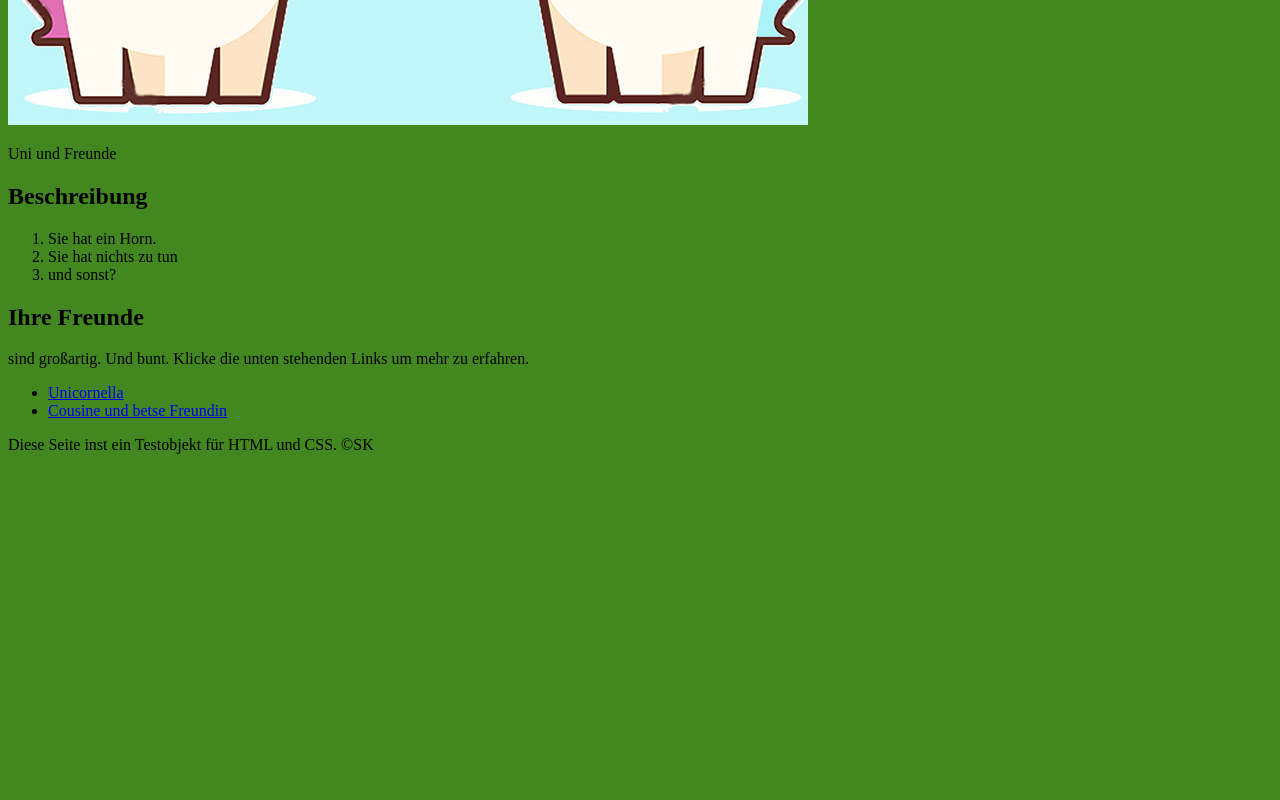
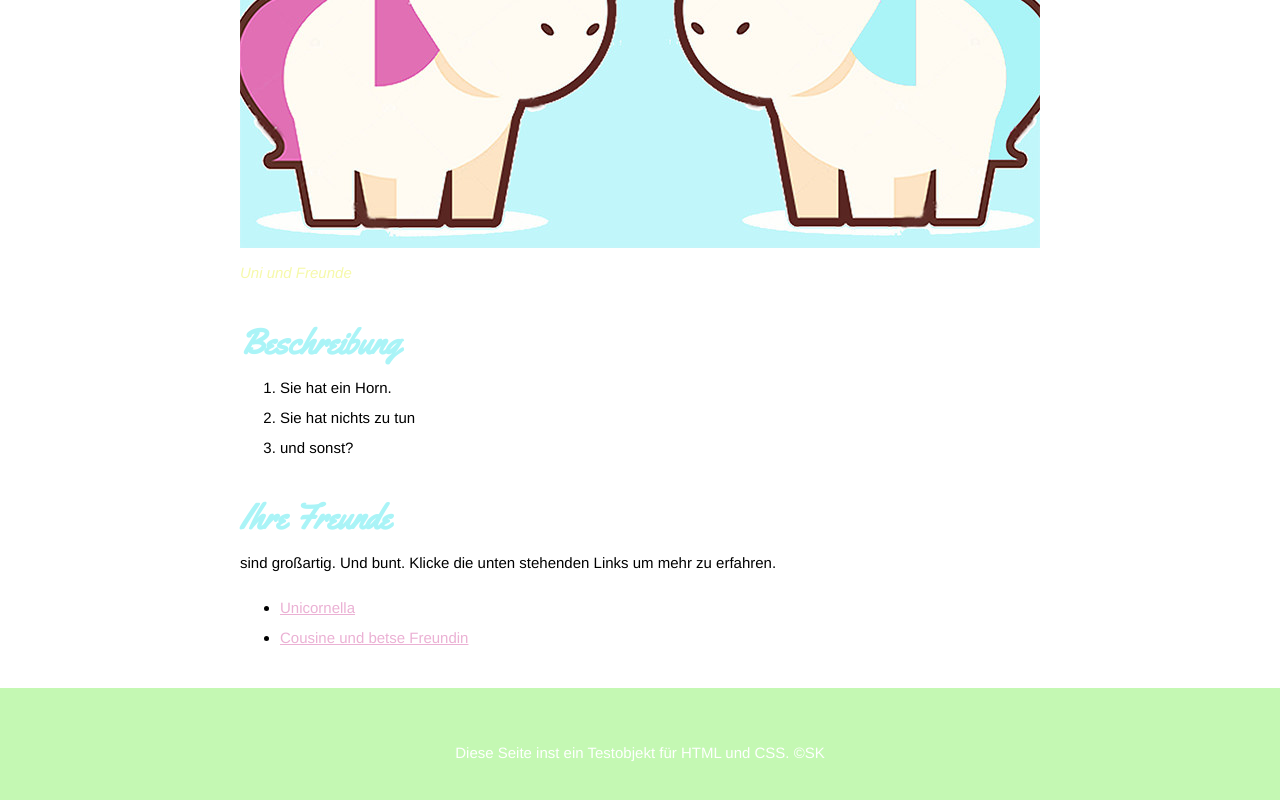
Before and after one commit to SophiekSteiner/first-try, a plain HTML site: page index.html in a window 1280 px wide. Shown: the part 1248-2048 px from the top of the page. Before the commit the page ends 1718 px from the top, so only its background shows below. Drawn offline with Linux system fonts and the light colour scheme; files that its build step writes are made by us from their sources.

Commit message:
css done

```diff
--- /dev/null
+++ b/css/unicorn.css
@@ -0,0 +1,74 @@
+body{
+	margin: 0;
+	font-family: Helvetica, Arial, sans-serif;
+	font-size: 15px;
+	line-height: 30px;
+}
+
+header{
+	background-color: #C4F8B3;
+	text-align: center;
+	padding-top: 50px;
+	padding-bottom: 2px;
+}
+
+h1, h2{
+	font-family: 'Yellowtail', cursive;
+}
+
+header h1{
+	color: white;
+	font-size: 100px;
+}
+header img{
+	border-radius: 170px;
+	width:300px;
+	border: 10px solid #ebb1d4
+}
+
+main{
+	max-width: 800px;
+	margin: 0 auto;
+	padding: 20px;
+}
+
+main img{
+	max-width: 100%;
+}
+
+h2{
+	font-size: 35px;
+	color: #aaf4f7;
+	margin:40px 0 10px;
+}
+
+a{
+	color:#ebb1d4;
+}
+a:hover{
+	color:#C4F8B3;
+}
+
+footer{
+	background-color: #C4F8B3;
+	text-align: center;
+	color: white;
+	padding: 50px;
+}
+
+footer p{
+	margin: 0;
+}
+footer a{
+	color:white;
+}
+footer a:hover{
+	opacity:.5;
+	background-color: transparent;
+}
+
+p.caption{
+	color:#f6f9aa;
+	font-style: italic;
+	margin-top: 0;
+}
--- a/index.html
+++ b/index.html
@@ -4,6 +4,7 @@
 	<title>Jetzt aber wirklich!</title>
 <!--Favicon-->
 	<link rel="icon" href="img/Unicorn.jpg">
+	<link href="https://fonts.googleapis.com/css2?family=Yellowtail&display=swap" rel="stylesheet">
 	<link rel="stylesheet" type="text/css" href="css/unicorn.css">
 </head>
 <body>
@@ -19,7 +20,7 @@
 		<h2>Über mich</h2>
 		<p>Ich mag Glitzer. Das ist alles.</p>
 		<img src="img/UnicornCrowd.jpg">
-		<p>Uni und Freunde</p>
+		<p class="caption">Uni und Freunde</p>
 		<h2>Beschreibung</h2>
 		<ol>
 			<li>Sie hat ein Horn.</li>
```
